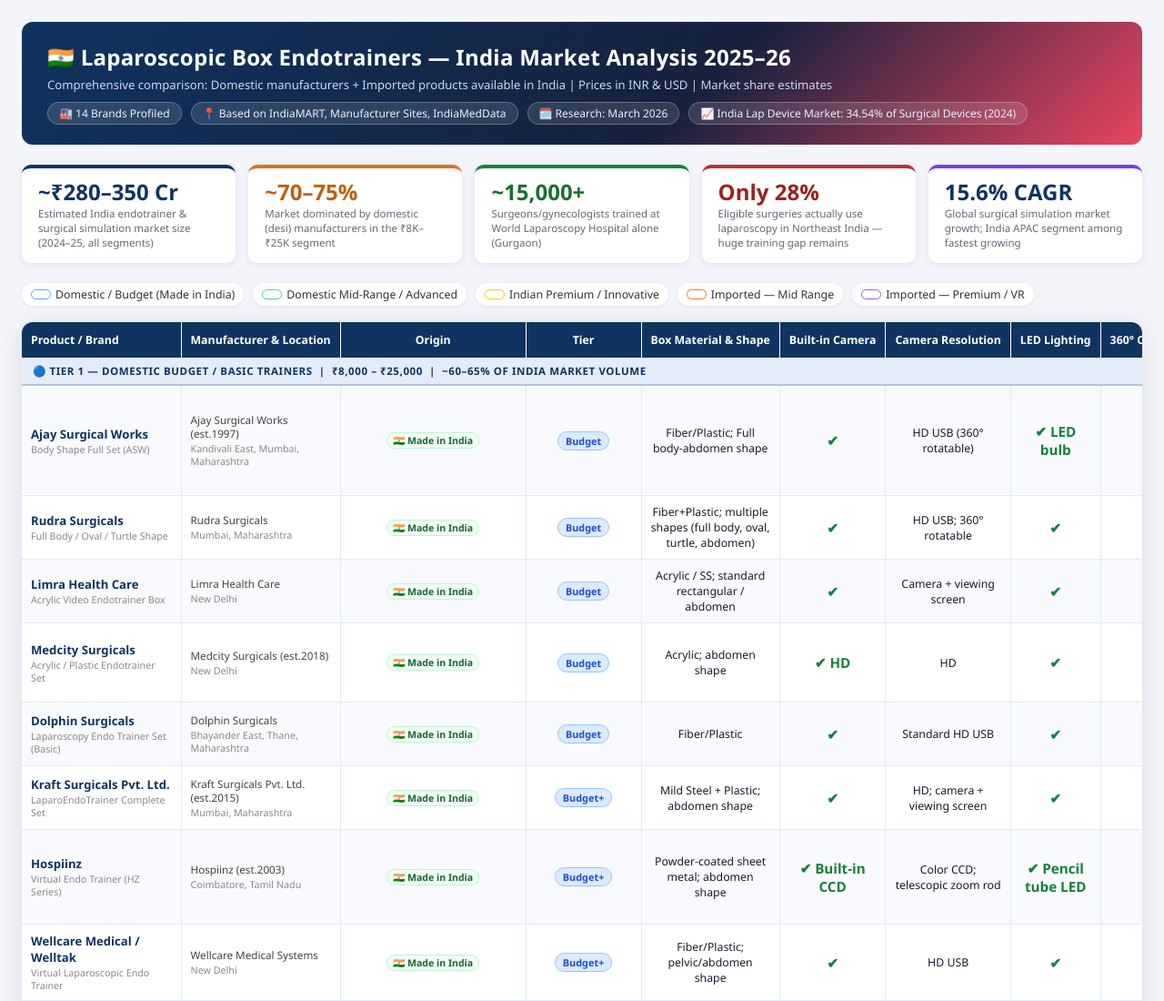
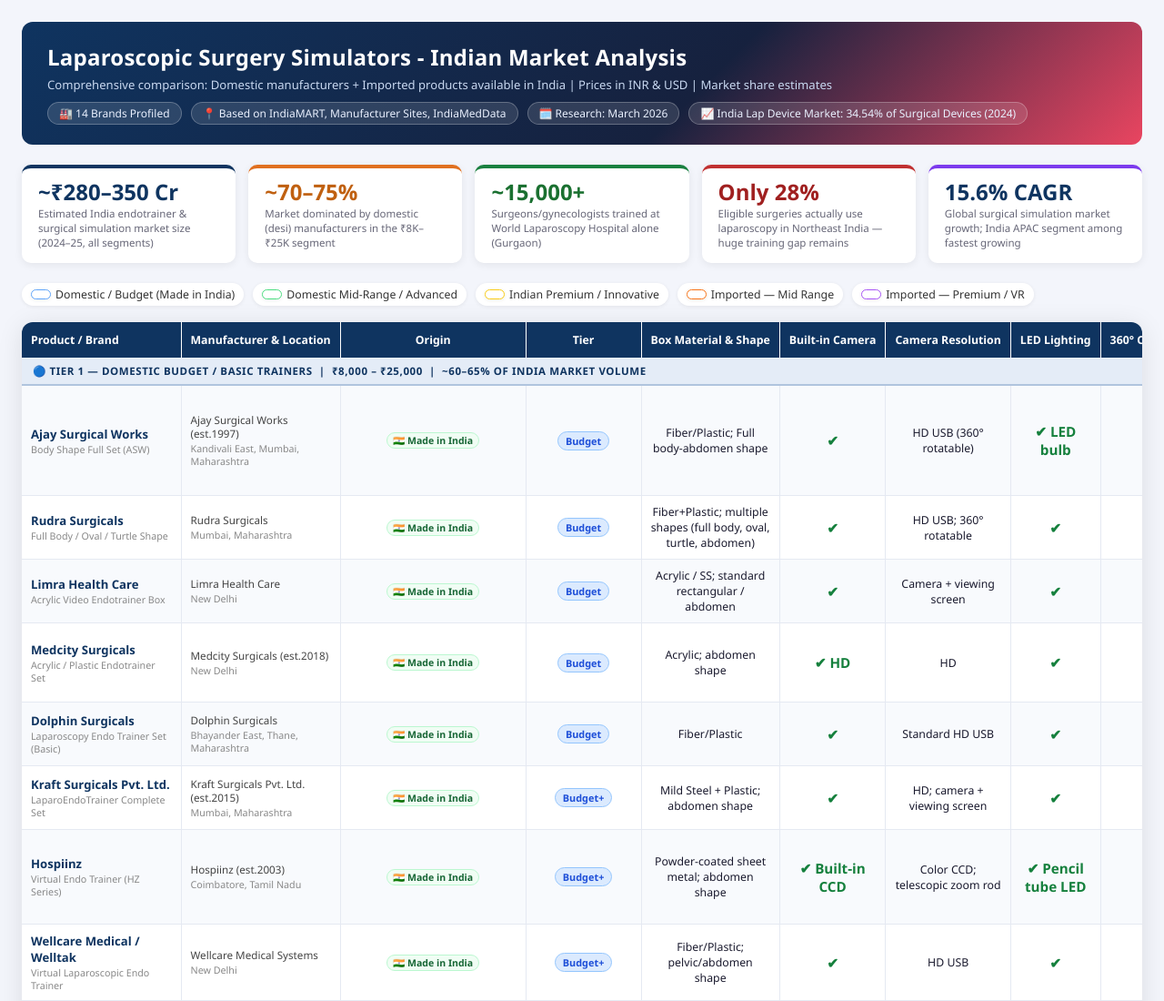
Before and after one commit to ISanviI/laparo-simuskill-market-analysis, a plain HTML site: page index.html in a window 1280 px wide. Shown: the top 1100 px of the page at 91% size. Drawn offline with Linux system fonts and the light colour scheme.

Commit message:
Update header title for market analysis page

```diff
--- a/index.html
+++ b/index.html
@@ -242,7 +242,7 @@
 
 <!-- PAGE HEADER -->
 <div class="page-header">
-  <h1>🇮🇳 Laparoscopic Box Endotrainers — India Market Analysis 2025–26</h1>
+  <h1>Laparoscopic Surgery Simulators - Indian Market Analysis</h1>
   <p class="sub">Comprehensive comparison: Domestic manufacturers + Imported products available in India | Prices in INR &amp; USD | Market share estimates</p>
   <div class="flag-row">
     <span class="flag-badge">🏭 14 Brands Profiled</span>
```
